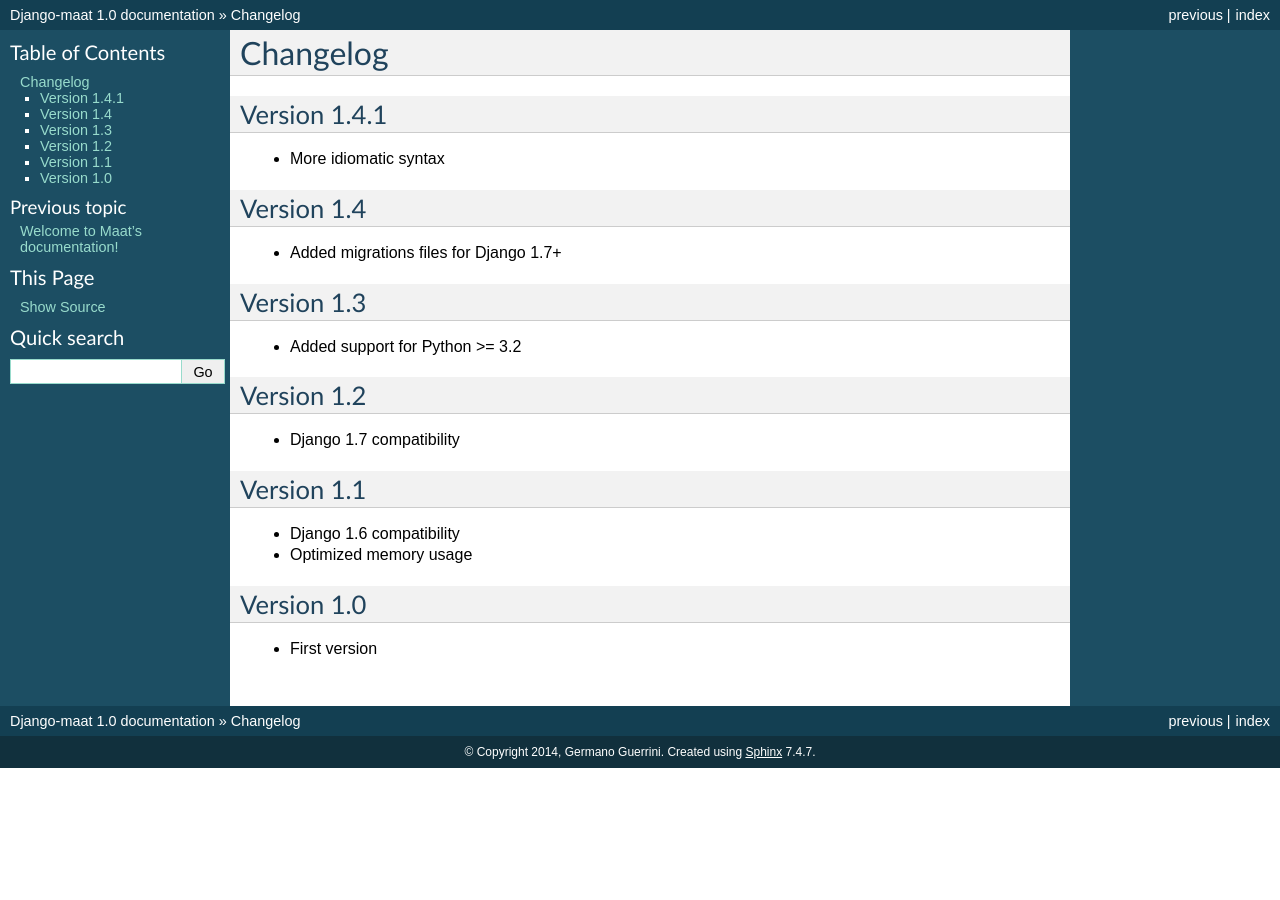
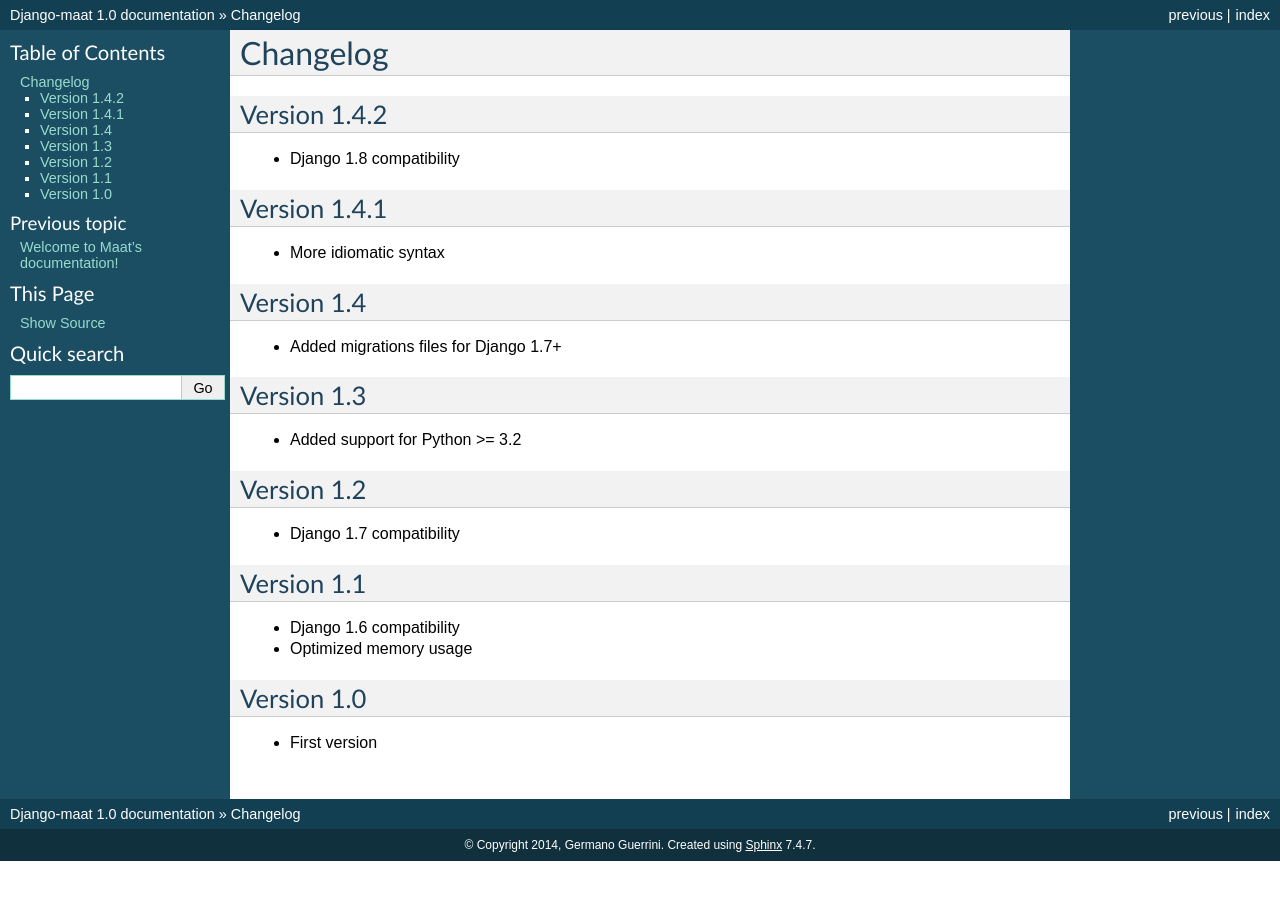
Before and after one commit to netaddictionsrl/django-maat, a Sphinx documentation site: the page built from docs/changelog.rst, in a window 1280 px wide. Built offline with Sphinx 7.4.7, drawn with Linux system fonts in a browser that asks for light colours.

Commit message:
Updates version number

```diff
--- a/djangomaat/__init__.py
+++ b/djangomaat/__init__.py
@@ -2,7 +2,7 @@
 Application that optimizes large ordered data set retrieving when using MySql.
 """
 
-VERSION = (1, 4, 1)
+VERSION = (1, 4, 2)
 
 
 def get_version():
--- a/docs/changelog.rst
+++ b/docs/changelog.rst
@@ -1,6 +1,11 @@
 =========
 Changelog
 =========
+
+Version 1.4.2
+=============
+* Django 1.8 compatibility
+
 
 Version 1.4.1
 =============
```
